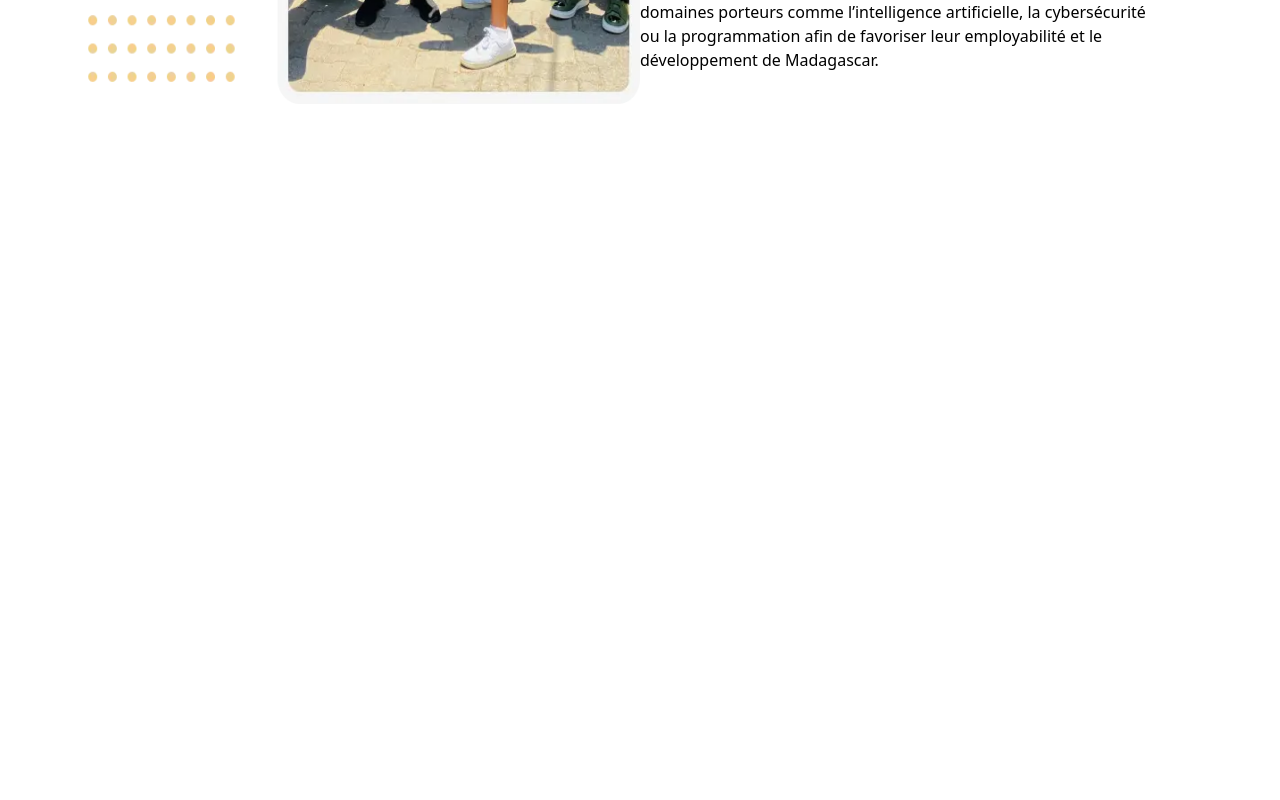
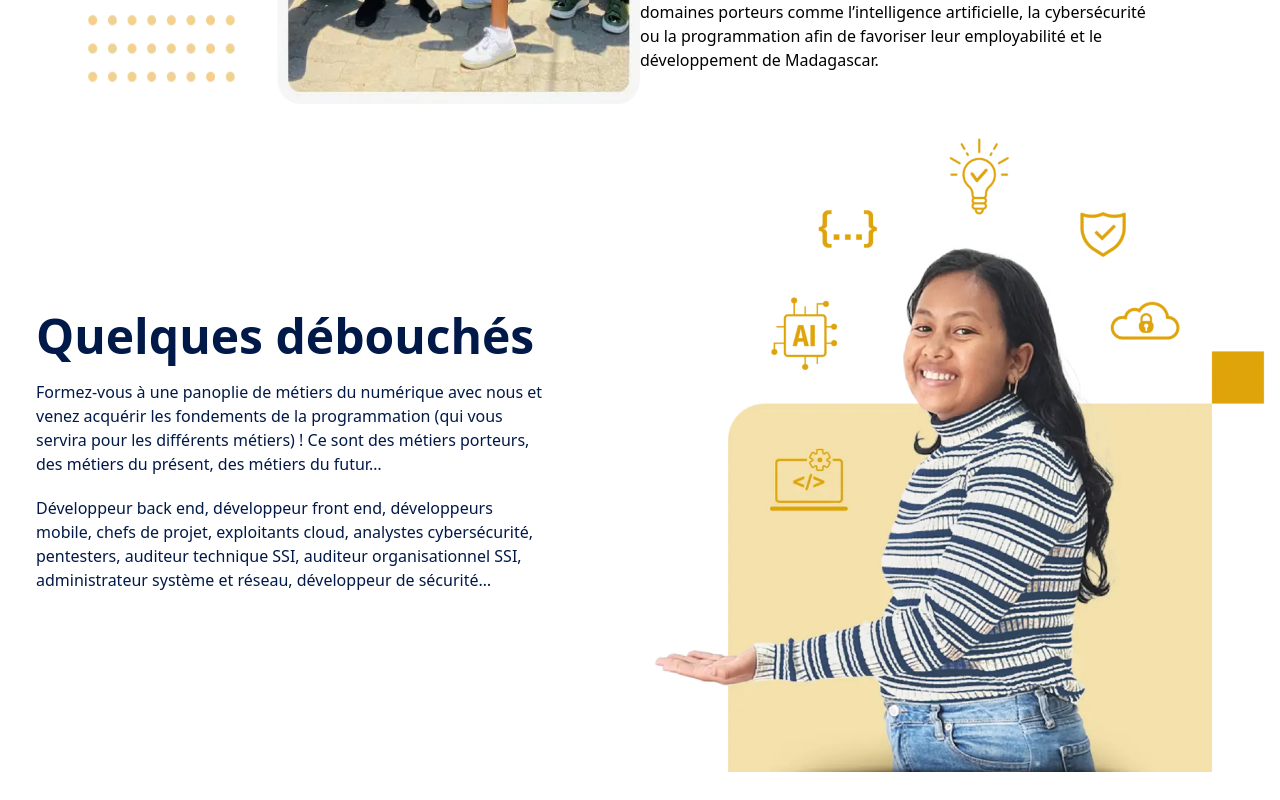
Before and after one commit to Mayah8124/New-HEI-home-page, a React (Vite) app: page / in a window 1280 px wide. Shown: the part 800-1600 px from the top of the page. Before the commit the page ends 904 px from the top, so only its background shows below. Built offline with nearby package versions, Linux system fonts and the light colour scheme.

Commit message:
Add the OpenWay part

```diff
--- a/src/App.jsx
+++ b/src/App.jsx
@@ -1,5 +1,6 @@
 import Navbar from "./Components/Navbar"
 import About from "./Components/About"
+import OpenWay from "./Components/OpenWay"
 
 function App() {
 
@@ -7,6 +8,7 @@ function App() {
     <div>
         <Navbar/>
         <About/>
+        <OpenWay/>
     </div>
   )
 }
--- /dev/null
+++ b/src/Components/OpenWay.jsx
@@ -0,0 +1,18 @@
+const OpenWay = () => {
+    return (
+        <>
+            <div className="flex flex-row-reverse my-7 mx-3 items-center">
+                <img src="../src/assets/images/hei-image1.webp" alt="hei-image" className="h-[80vh]" />
+                <div className="text-[var(--primary-color)] ">
+                    <h1 className="font-semibold text-5xl mb-5 ml-6">Quelques débouchés</h1>
+                    <div className="flex flex-col justify-between gap-5 ml-6 mr-25 text-l">
+                        <p>Formez-vous à une panoplie de métiers du numérique avec nous et venez acquérir les fondements de la programmation (qui vous servira pour les différents métiers) ! Ce sont des métiers porteurs, des métiers du présent, des métiers du futur…</p>
+                        <p>Développeur back end, développeur front end, développeurs mobile, chefs de projet, exploitants cloud, analystes cybersécurité, pentesters, auditeur technique SSI, auditeur organisationnel SSI, administrateur système et réseau, développeur de sécurité…</p>
+                    </div>
+                </div>
+            </div>
+        </>
+    )
+}
+
+export default OpenWay;
```
